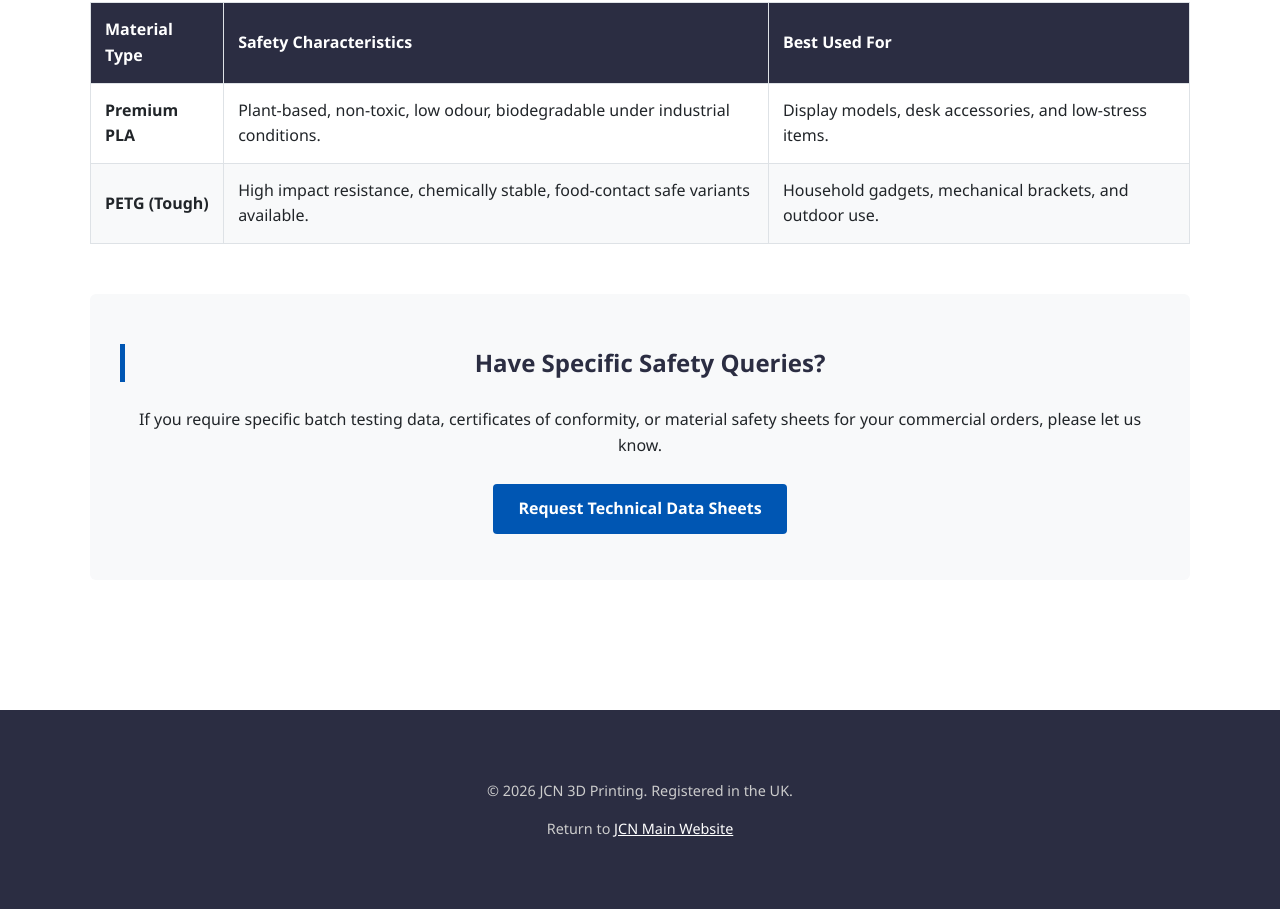
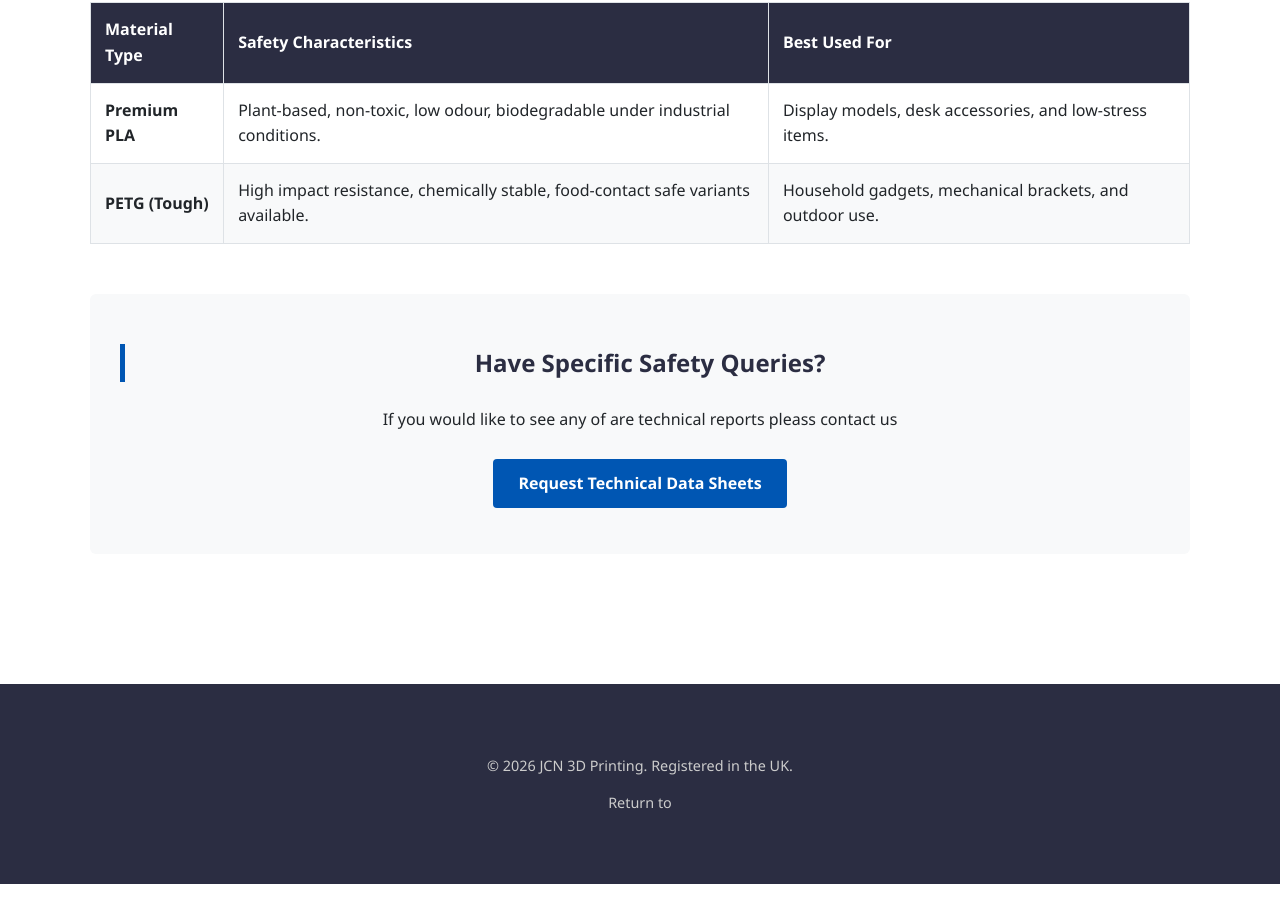
Before and after one commit to JCNUK/ukca, a plain HTML site: page index.html in a window 1280 px wide. Shown: the part 1501-2410 px from the top of the page. After the commit the page ends 2385 px from the top, so only its background shows below. Drawn offline with Linux system fonts and the light colour scheme.

Commit message:
Update index.html
fixed more problems and made some more for later

```diff
--- a/index.html
+++ b/index.html
@@ -257,8 +257,8 @@
 
         <section class="content-section" style="text-align: center; background: var(--light-bg); padding: 30px; border-radius: 6px;">
             <h2>Have Specific Safety Queries?</h2>
-            <p>If you require specific batch testing data, certificates of conformity, or material safety sheets for your commercial orders, please let us know.</p>
-            <p><a href="https://jcn-uk.com/contact" style="background: var(--primary-color); color: white; padding: 12px 25px; text-decoration: none; border-radius: 4px; display: inline-block; font-weight: bold; margin-top: 10px;">Request Technical Data Sheets</a></p>
+            <p>If you would like to see any of are technical reports pleass contact us</p>
+            <p><a href="mailto:info@jcn-uk.com" style="background: var(--primary-color); color: white; padding: 12px 25px; text-decoration: none; border-radius: 4px; display: inline-block; font-weight: bold; margin-top: 10px;">Request Technical Data Sheets</a></p>
         </section>
 
     </main>
@@ -266,7 +266,7 @@
     <footer>
         <div class="container">
             <p>&copy; 2026 JCN 3D Printing. Registered in the UK.</p>
-            <p>Return to <a href="https://jcn-uk.com">JCN Main Website</a></p>
+            <p>Return to <a href="https://jcn-uk.com>JCN Main Website</a></p>
         </div>
     </footer>
 
```
